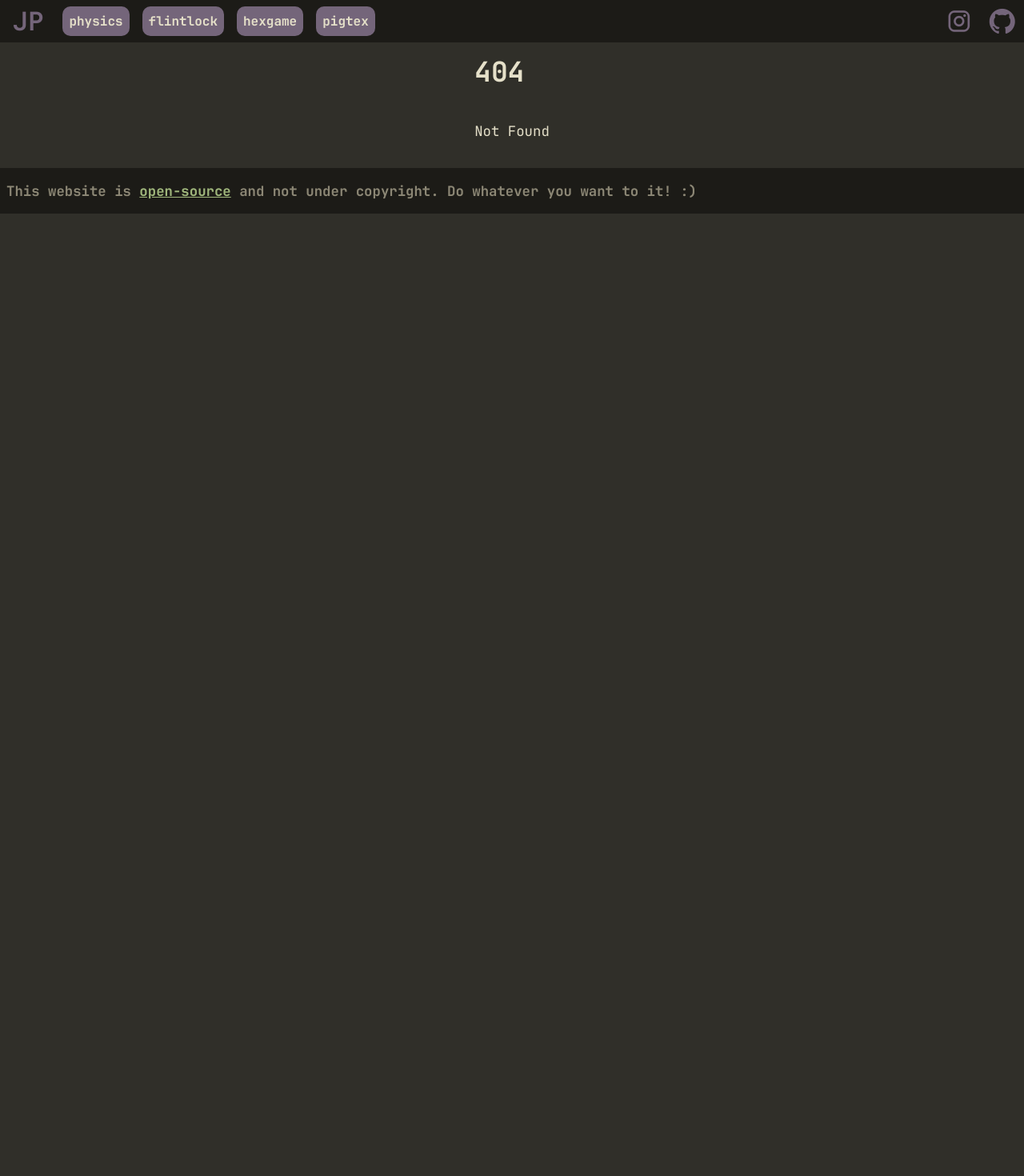
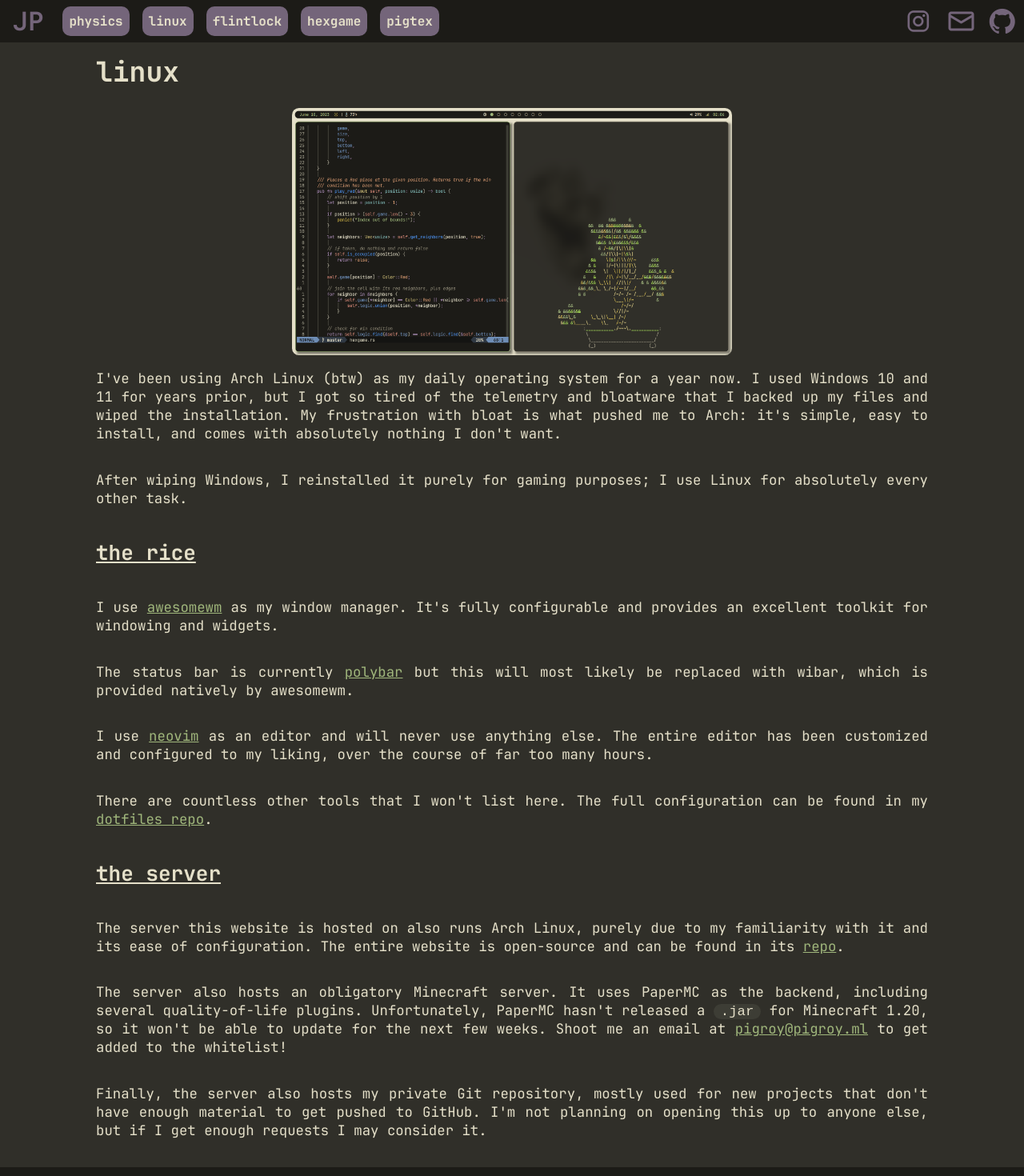
Before and after one commit to joepigott/portfolio, a SvelteKit app: page /linux in a window 1280 px wide. Before the commit this address had no page. Shown: the top 1470 px of the page at 80% size. Before the commit the page ends 800 px from the top, so only its background shows below. Built offline with nearby package versions, Linux system fonts and the light colour scheme.

Commit message:
added linux page

```diff
--- a/src/routes/Nav.svelte
+++ b/src/routes/Nav.svelte
@@ -1,13 +1,15 @@
 <script>
     let links = [
         { label: "physics", href: "./physics"},
+        { label: "linux", href: "./linux"},
         { label: "flintlock", href: "./flintlock"},
         { label: "hexgame", href: "./hexgame"},
         { label: "pigtex", href: "./pigtex"},
     ];
 
     let socials = [
-        { label: "󰋾", href: "https://instagram.com/joe.pigs_/"},
+        { label: "󰋾", href: "https://instagram.com/joe.pigs_"},
+        { label: "", href: "mailto:pigroy@pigroy.ml"},
         { label: "", href: "https://github.com/joepigott"},
     ];
 
@@ -156,16 +158,15 @@
         <a class="icon" on:click={() => {mobileNav = !mobileNav}}>󰍜</a>
         <div class="social">
             {#each socials as link}
-                    <a href={link.href} class="icon">{link.label}</a>
+                <a href={link.href} class="icon">{link.label}</a>
             {/each}
         </div>
-        <div style="width: 0.5em;"></div>
     </div>
     {#if mobileNav}
         <div class="mobile-dropdown">
             <a href="./">home</a>
             {#each links as link}
-            <a href={link.href}>{link.label}</a>
+                <a href={link.href}>{link.label}</a>
             {/each}
         </div>
     {/if}
--- a/src/routes/flintlock/+page.svelte
+++ b/src/routes/flintlock/+page.svelte
@@ -7,7 +7,7 @@
 
 <h1>flintlock</h1>
 
-<img src={screenshot} alt="development of flintlock" style="border-radius: 0.5em; width: 100%; max-width: 550px; align-self: center;"/>
+<img src={screenshot} alt="the development of flintlock" style="border-radius: 0.5em; width: 100%; max-width: 550px; align-self: center;"/>
 
 <h2 id="about">
     <a href="#about">about</a>
--- a/src/routes/hexgame/+page.svelte
+++ b/src/routes/hexgame/+page.svelte
@@ -1,5 +1,4 @@
 <script>
-    import Prism from '@magidoc/plugin-svelte-prismjs';
     import 'prismjs/components/prism-rust';
     import 'prismjs/themes/prism-okaidia.css';
 
--- /dev/null
+++ b/src/routes/linux/+page.svelte
@@ -0,0 +1,71 @@
+<script>
+    import screenshot from "$lib/assets/Linux/2023-06-10-140654_1920x1080_scrot.png"
+</script>
+
+<h1>linux</h1>
+
+<img src={screenshot} alt="my custom linux setup" style="border-radius: 0.5em; width: 100%; max-width: 550px; align-self: center;"/>
+
+<p>
+    I've been using Arch Linux (btw) as my daily operating system for a year
+    now. I used Windows 10 and 11 for years prior, but I got so tired of the
+    telemetry and bloatware that I backed up my files and wiped the
+    installation. My frustration with bloat is what pushed me to Arch: it's
+    simple, easy to install, and comes with absolutely nothing I don't want.
+</p>
+
+<p>
+    After wiping Windows, I reinstalled it purely for gaming purposes; I use
+    Linux for absolutely every other task.
+</p>
+
+<h2 id="the-rice"><a href="#the-rice">the rice</a></h2>
+
+<p>
+    I use <a href="https://awesomewm.org">awesomewm</a> as my window manager.
+    It's fully configurable and provides an excellent toolkit for windowing and
+    widgets.
+</p>
+
+<p>
+    The status bar is currently <a href="https://polybar.github.io">polybar</a>
+    but this will most likely be replaced with wibar, which is provided
+    natively by awesomewm.
+</p>
+
+<p>
+    I use <a href="https://neovim.io">neovim</a> as an editor and will never
+    use anything else. The entire editor has been customized and configured to
+    my liking, over the course of far too many hours.
+</p>
+
+<p>
+    There are countless other tools that I won't list here. The full
+    configuration can be found in my
+    <a href="https://github.com/joepigott/dots">dotfiles repo</a>.
+</p>
+
+<h2 id="the-server"><a href="#the-server">the server</a></h2>
+
+<p>
+    The server this website is hosted on also runs Arch Linux, purely due to my
+    familiarity with it and its ease of configuration. The entire website is
+    open-source and can be found in its
+    <a href="https://github.com/joepigott/portfolio">repo</a>.
+</p>
+
+<p>
+    The server also hosts an obligatory Minecraft server. It uses PaperMC as
+    the backend, including several quality-of-life plugins. Unfortunately,
+    PaperMC hasn't released a <code>.jar</code> for Minecraft 1.20, so it won't
+    be able to update for the next few weeks. Shoot me an email at
+    <a href="mailto:pigroy@pigroy.ml">pigroy@pigroy.ml</a> to get added to the
+    whitelist!
+</p>
+
+<p>
+    Finally, the server also hosts my private Git repository, mostly used for
+    new projects that don't have enough material to get pushed to GitHub.
+    I'm not planning on opening this up to anyone else, but if I get enough
+    requests I may consider it.
+</p>
```
Also changed, not shown: src/lib/assets/Linux/2023-06-10-140654_1920x1080_scrot.png (added).
